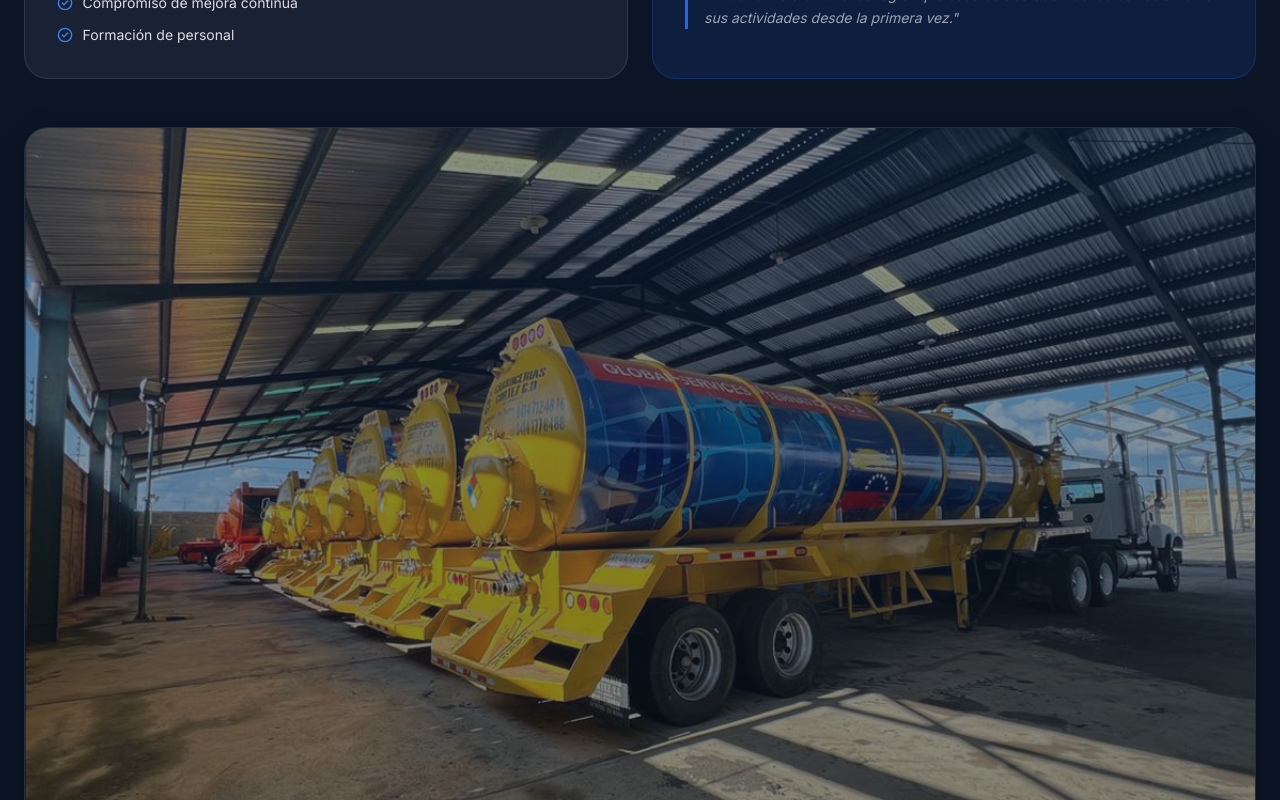
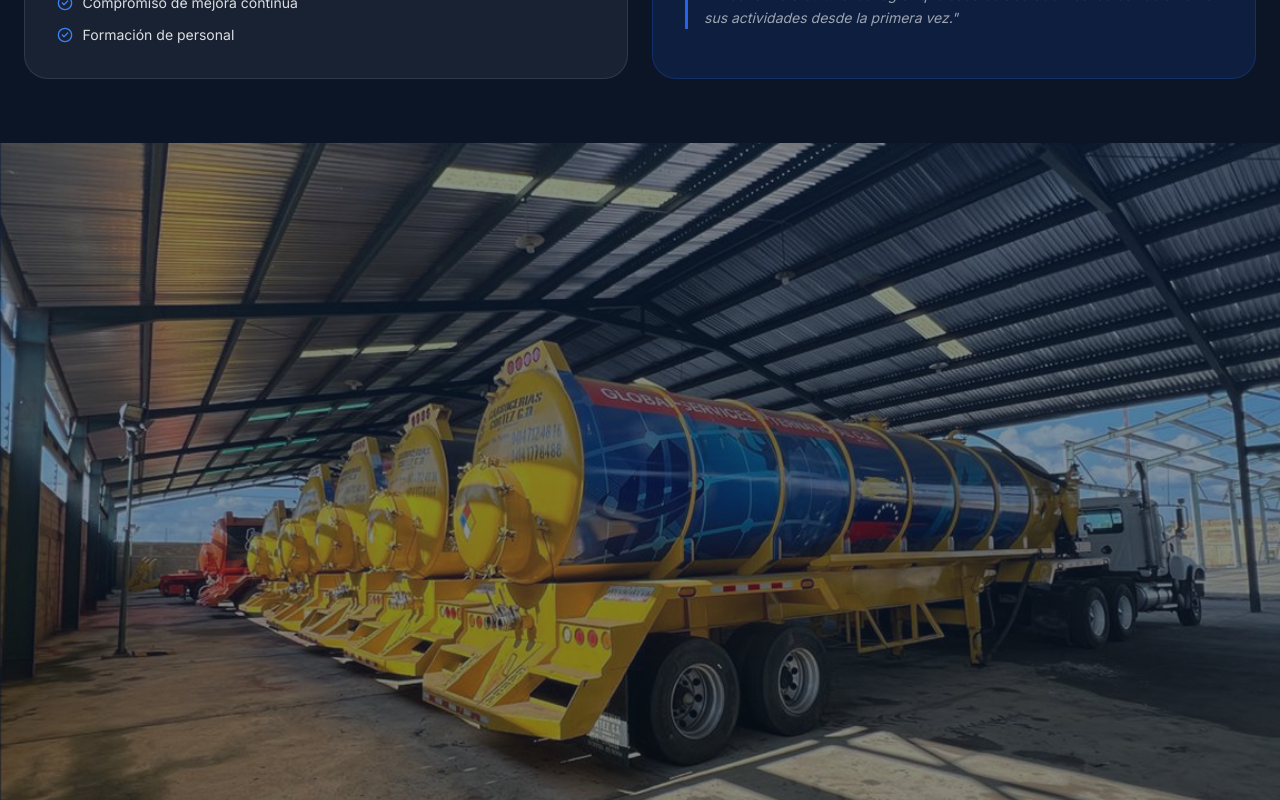
Before and after one commit to chowanza/gsica, a Next.js app: page /nosotros in a window 1280 px wide. Shown: the part 1160-1960 px from the top of the page. Built offline with nearby package versions, Linux system fonts and the light colour scheme; a web font is replaced by a local one.

Commit message:
style: display quality commitment image edge-to-edge on Nosotros page, removing container limits, borders, and rounded corners

```diff
--- a/src/app/globals.css
+++ b/src/app/globals.css
@@ -1595,11 +1595,13 @@ a {
 }
 
 .nos-quality-img-wrap {
-  margin-top: 3rem;
-  border-radius: var(--radius-xl);
+  margin-top: 4rem;
+  width: 100%;
+  max-width: 100%;
+  border-radius: 0;
+  border: none;
+  box-shadow: none;
   overflow: hidden;
-  border: 1px solid rgba(255, 255, 255, 0.1);
-  box-shadow: 0 10px 30px rgba(0, 0, 0, 0.3);
 }
 
 @media (max-width: 768px) {
--- a/src/app/nosotros/page.tsx
+++ b/src/app/nosotros/page.tsx
@@ -230,18 +230,18 @@ export default function NosotrosPage() {
                 <blockquote className="nos-quality-quote">{t.quality.objectives.quote}</blockquote>
               </article>
             </div>
+          </div>
 
           {/* Truck image under the cards */}
           <div className="nos-quality-img-wrap">
             <Image
               src="/abajo-calidad-compromiso.png"
               alt={t.quality.title}
-                width={1280}
-                height={600}
+              width={1920}
+              height={800}
               style={{ width: "100%", height: "auto", display: "block" }}
               unoptimized
             />
-            </div>
           </div>
         </section>
 
```
Lines whose indentation alone changed are shown as unchanged.
